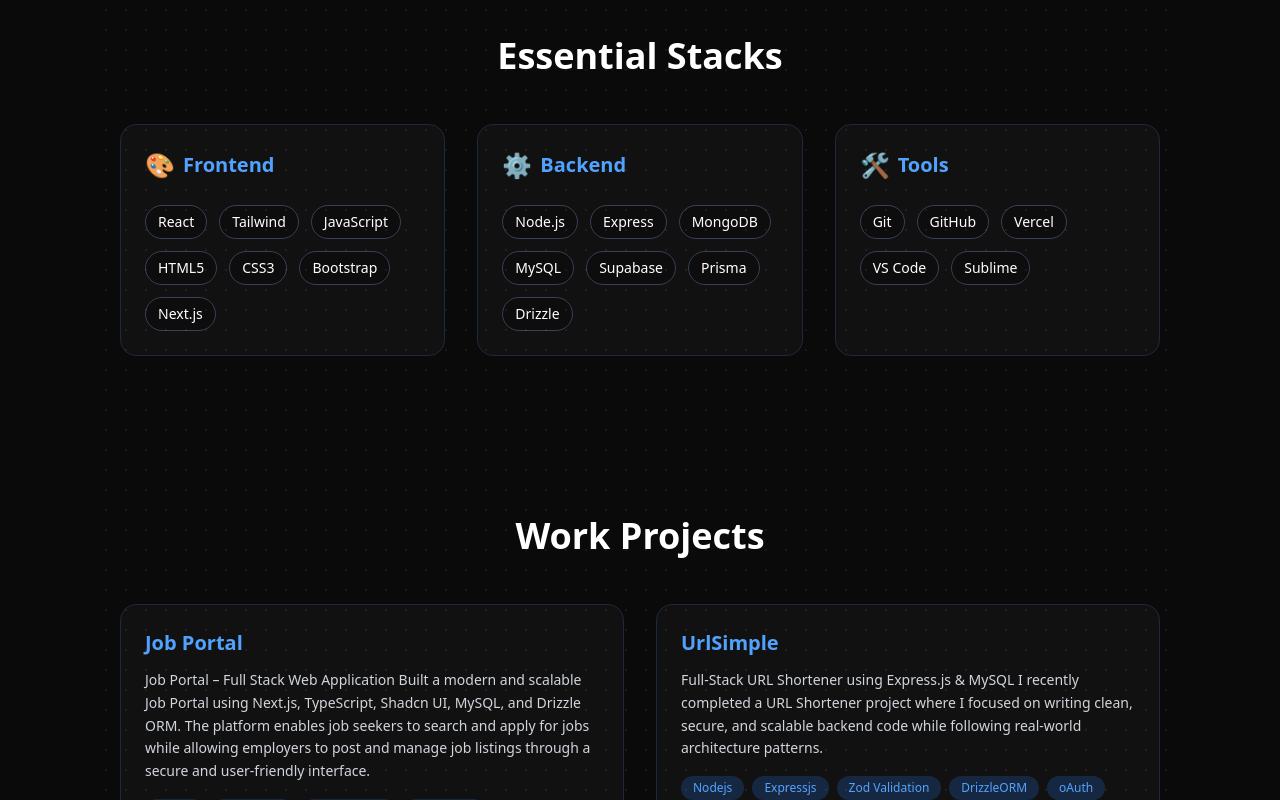
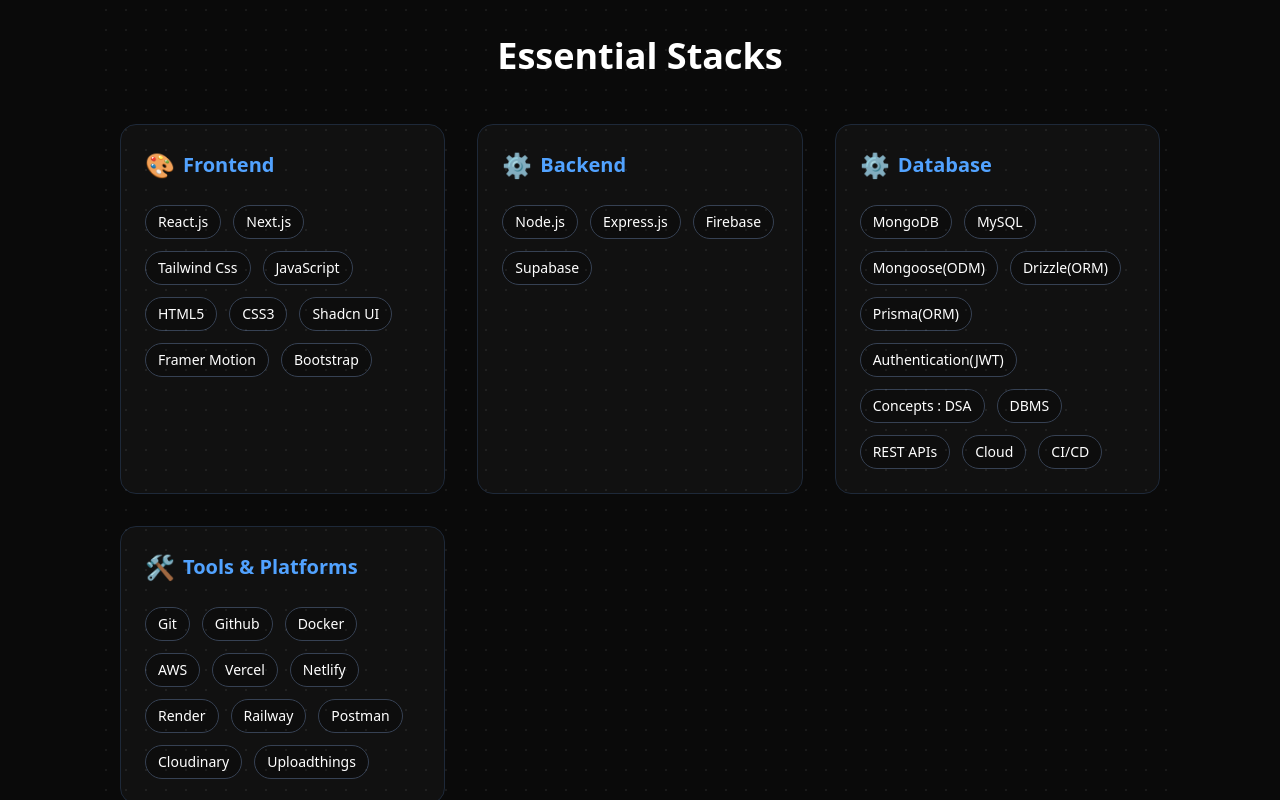
Before and after one commit to Nikhil2878/port, a React (Vite) app: page / in a window 1280 px wide. Shown: the part 2440-3240 px from the top of the page. Built offline with nearby package versions, Linux system fonts and the light colour scheme.

Commit message:
Stack added

```diff
--- a/src/components/Projects.jsx
+++ b/src/components/Projects.jsx
@@ -9,21 +9,21 @@
     {
     title: "UrlSimple",
     desc: "Full-Stack URL Shortener using Express.js & MySQL I recently completed a URL Shortener project where I focused on writing clean, secure, and scalable backend code while following real-world architecture patterns.",
-    tech: ["Nodejs", "Expressjs", "Zod Validation","DrizzleORM","oAuth", "HTML", "CSS", "MVC Architecture", "JavaScript","JWT Authentication","Argon2",],
+    tech: ["Nodejs", "Express.js", "Zod Validation","DrizzleORM","oAuth", "HTML", "CSS", "MVC Architecture", "JavaScript","JWT Authentication","Argon2",],
     github: "https://github.com/Nikhil2878/urleasy",
     live: "https://urlsimple.vercel.app/",
   },
   {
     title: "MoviePrapti",
     desc: "A movie discovery app using React, OMDB API and TMDB API with search, filters, and recommendation features.",
-    tech: ["Reactjs","React Router Dom", "Tailwind CSS", "APIs","OMDB","TMDB","JavaScript"],
+    tech: ["React.js","React Router Dom", "Tailwind CSS", "APIs","OMDB","TMDB","JavaScript"],
     github: "https://github.com/Nikhil2878/MovieRecommend",
     live: "https://movieprapti.netlify.app",
   },
 {
     title: "GymWeb",
     desc: "This is description for GymWeb",
-    tech: ["Reactjs", "Tailwind CSS","Framer Motion","React Router Dom"],
+    tech: ["React.js", "Tailwind CSS","Framer Motion","React Router Dom"],
     github: "https://github.com/Nikhil2878/gymsite",
     live: "https://bahubalinext.netlify.app/",
   },
@@ -31,7 +31,7 @@
    {
     title: "Task Tracker",
     desc: "full-stack Task Tracker built on the MERN stack I wanted a hands-on project to demonstrate end-to-end full-stack skills — not just CRUD, but the details that separate a demo from something production-ready",
-    tech: ["Reactjs", "Tailwind CSS", "API","Mongoose(ODM)","Nodejs","JavaScript","Expressjs",],
+    tech: ["React.js", "Tailwind CSS", "API","Mongoose(ODM)","Nodejs","JavaScript","Express.js",],
     github: "https://github.com/Nikhil2878/task_tracker",
     live: "https://tasktrackerisdone.vercel.app/",
   },
--- a/src/components/Stacks.jsx
+++ b/src/components/Stacks.jsx
@@ -2,17 +2,22 @@
   {
     name: "Frontend",
     icon: "🎨",
-    items: ["React", "Tailwind", "JavaScript", "HTML5", "CSS3", "Bootstrap", "Next.js"],
+    items: ["React.js", "Next.js", "Tailwind Css", "JavaScript", "HTML5", "CSS3","Shadcn UI","Framer Motion","Bootstrap"],
   },
   {
     name: "Backend",
     icon: "⚙️",
-    items: ["Node.js", "Express", "MongoDB", "MySQL", "Supabase", "Prisma", "Drizzle"],
+    items: ["Node.js", "Express.js", "Firebase","Supabase", ],
   },
   {
-    name: "Tools",
+    name: "Database",
+    icon: "⚙️",
+    items: ["MongoDB", "MySQL", "Mongoose(ODM)","Drizzle(ORM)","Prisma(ORM)","Authentication(JWT)","Concepts : DSA","DBMS","REST APIs","Cloud","CI/CD"],
+  },
+  {
+    name: "Tools & Platforms",
     icon: "🛠️",
-    items: ["Git", "GitHub", "Vercel", "VS Code", "Sublime"],
+    items: ["Git", "Github", "Docker","AWS","Vercel","Netlify","Render","Railway","Postman","Cloudinary","Uploadthings", ],
   },
 ];
 
```
